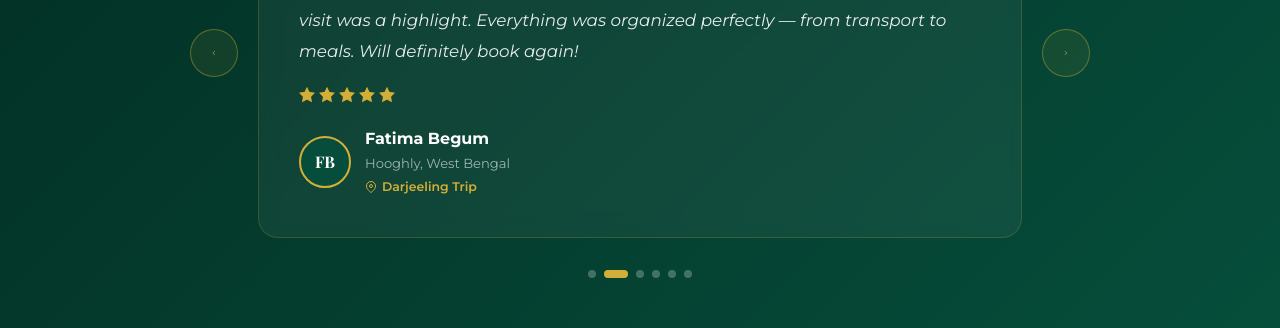
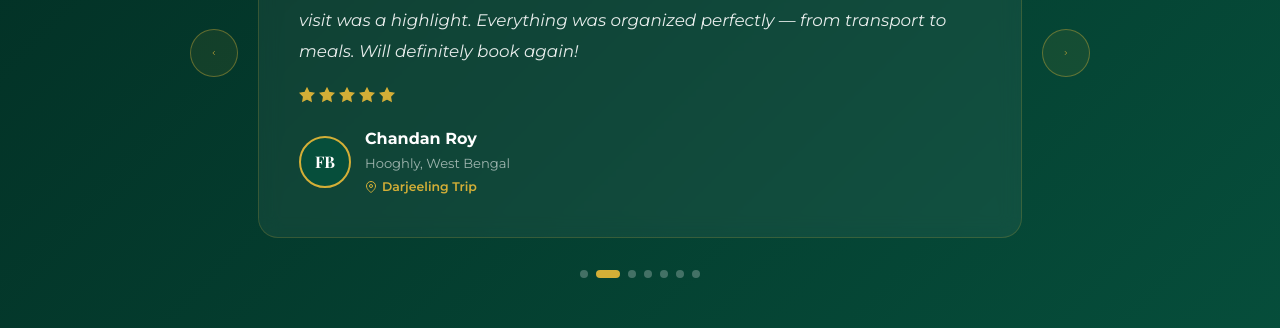
Before and after one commit to Believer313/Holiday-Planner-Tours-Travels, a React (Vite) app: page / in a window 1280 px wide. Shown: the part 6320-6648 px from the top of the page. Built offline with nearby package versions, Linux system fonts and the light colour scheme; a web font is replaced by a local one.

Commit message:
Update testimonial names, add Mithun Debnath review

```diff
--- a/src/components/ui/Testimonials.jsx
+++ b/src/components/ui/Testimonials.jsx
@@ -14,7 +14,7 @@ const testimonials = [
   },
   {
     id: 2,
-    name: "Fatima Begum",
+    name: "Chandan Roy",
     location: "Hooghly, West Bengal",
     tour: "Darjeeling Trip",
     rating: 5,
@@ -44,7 +44,7 @@ const testimonials = [
   },
   {
     id: 5,
-    name: "Rubina Khatun",
+    name: "Bijan Dey",
     location: "Nadia, West Bengal",
     tour: "Sunderban Expedition",
     rating: 5,
@@ -62,6 +62,16 @@ const testimonials = [
     avatar: "AK",
     color: "#064e3b",
   },
+  {
+    id: 6,
+    name: "Mithun Debnath",
+    location: "Dankuni, West Bengal",
+    tour: "Darjeeling Trip",
+    rating: 5,
+    review: " The sunrise from Tiger Hill was something I will never forget. Booking was simple, price was very reasonable and the team was always available on WhatsApp for any questions.",
+    avatar: "MD",
+    color: "#064e3e",
+  }
 ];
 
 const StarRating = ({ rating }) => (
```
